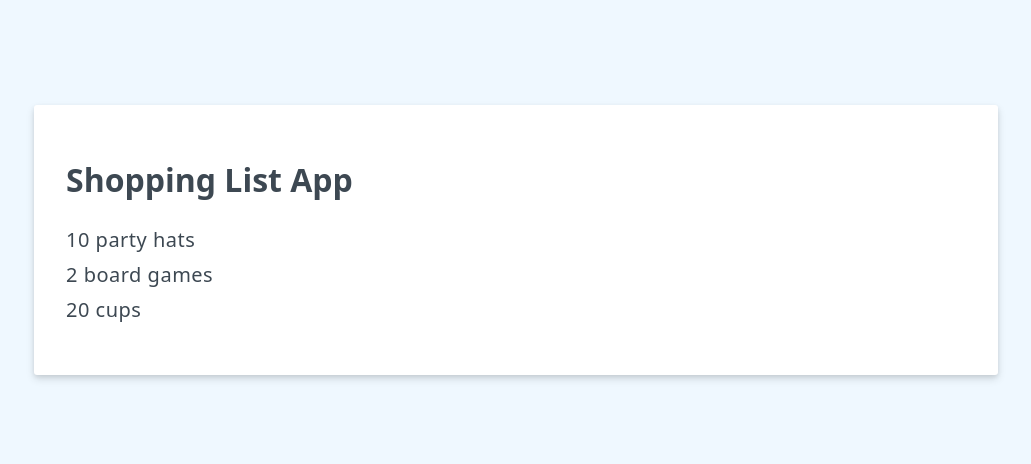
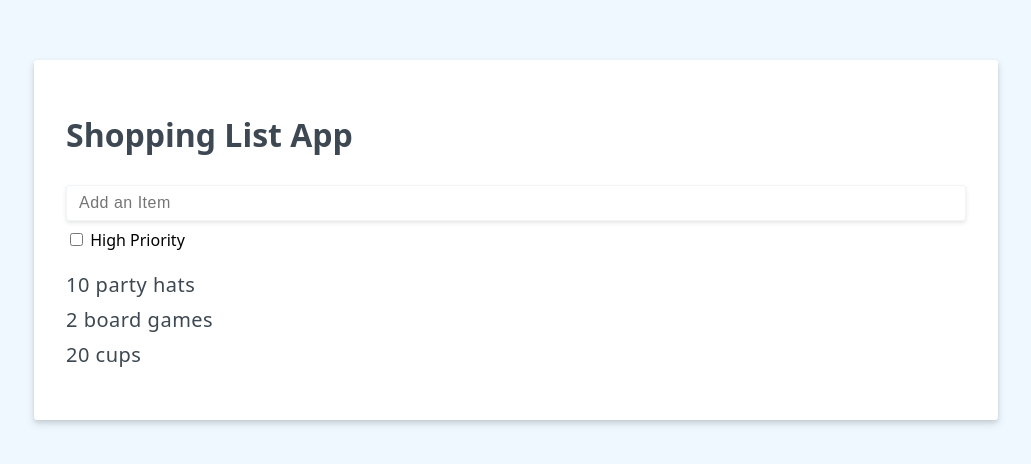
Before and after one commit to vueschool/vuejs-3-fundamentals, a plain HTML site: page index.html in a window 1280 px wide. Shown: the part 160-624 px from the top of the page, without its empty margins (124-1155 px from the left). Drawn offline with nearby package versions, Linux system fonts and the light colour scheme.

Commit message:
user inputs in vue 3

```diff
--- a/index.html
+++ b/index.html
@@ -10,6 +10,11 @@
 <body>
   <div id="shopping-list">
     <h1>{{ header || 'Welcome' }}</h1>
+    <input type="text" v-model="newItem" placeholder = "Add an Item">
+    <label>
+      <input type="checkbox" v-model="newItemHighPriority">
+      High Priority
+    </label>
     <ul>
       <li v-for="item in items" :key="item.id">{{item.label}}</li>
     </ul>
@@ -20,6 +25,8 @@
       data() {
         return {
           header: 'Shopping List App',
+          newItem: '',
+          newItemHighPriority: false,
           items:[
             {id: 1, label:'10 party hats'},
             {id: 2, label:'2 board games'},
```
